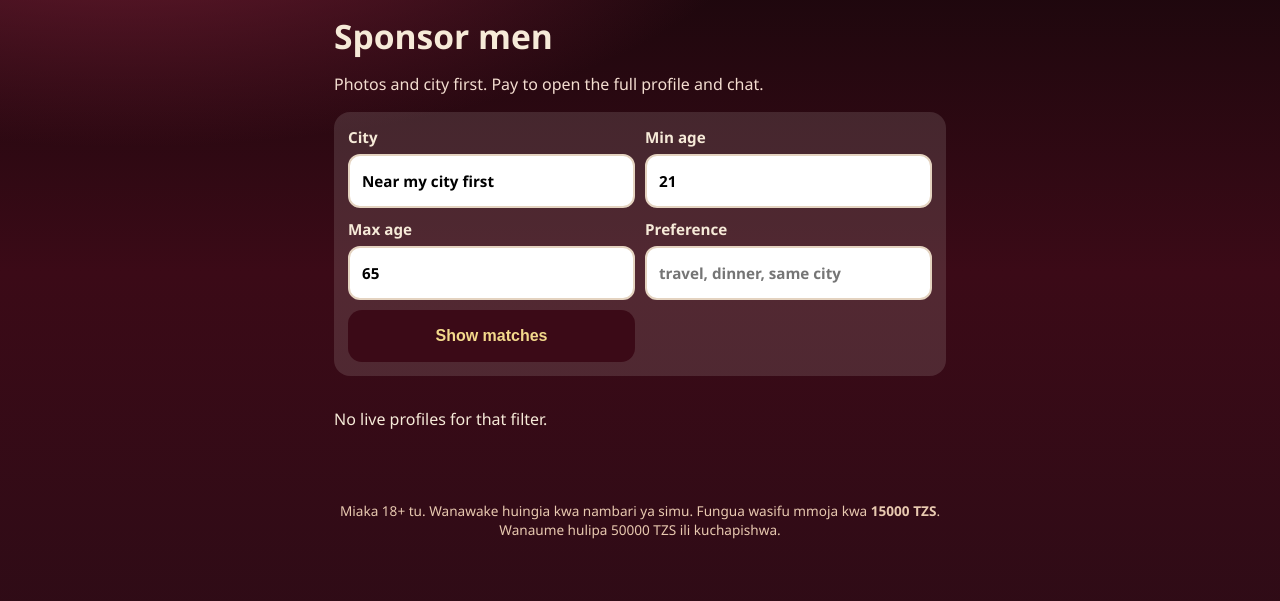
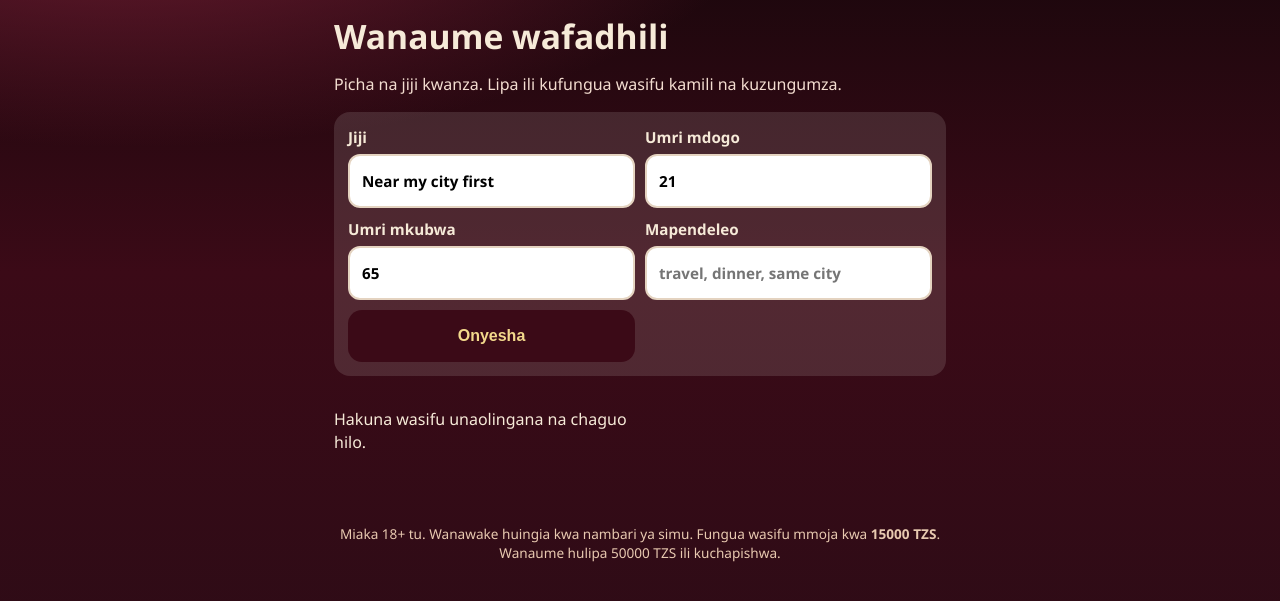
Before and after one commit to kengodhil/sponsa, a Django app: page /browse/ in a window 1280 px wide. Shown: the part 48-649 px from the top of the page. Run offline with Django 5.2, Linux system fonts and the light colour scheme; a user stored in the database is signed in; tables that the repository leaves empty hold one stand-in row (values such as "Sample post").

Commit message:
Translate browse sponsors to Swahili

```diff
--- a/frontend/templates/sponsors/browse.html
+++ b/frontend/templates/sponsors/browse.html
@@ -1,15 +1,15 @@
 {% extends "base.html" %}
-{% block title %}Sponsors{% endblock %}
+{% block title %}Wafadhili{% endblock %}
 {% block content %}
 <section>
-  <h1>Sponsor men</h1>
-  <p class="lead">Photos and city first. Pay to open the full profile and chat.</p>
+  <h1>Wanaume wafadhili</h1>
+  <p class="lead">Picha na jiji kwanza. Lipa ili kufungua wasifu kamili na kuzungumza.</p>
   <form method="get" class="filters">
-    <label>City {{ form.city }}</label>
-    <label>Min age {{ form.min_age }}</label>
-    <label>Max age {{ form.max_age }}</label>
-    <label>Preference {{ form.preference }}</label>
-    <button class="btn btn-dark" type="submit">Show matches</button>
+    <label>Jiji {{ form.city }}</label>
+    <label>Umri mdogo {{ form.min_age }}</label>
+    <label>Umri mkubwa {{ form.max_age }}</label>
+    <label>Mapendeleo {{ form.preference }}</label>
+    <button class="btn btn-dark" type="submit">Onyesha</button>
   </form>
 
   <div class="man-grid">
@@ -20,16 +20,16 @@
           <div class="avatar" hidden>{{ profile.initials }}</div>
         </div>
         <h2>{{ profile.public_name }}</h2>
-        <p class="chips"><span>{{ profile.age }} yrs</span><span>{{ profile.city }}</span></p>
+        <p class="chips"><span>{{ profile.age }} miaka</span><span>{{ profile.city }}</span></p>
         <p>{{ profile.teaser }}</p>
         {% if profile.id in unlocked_ids %}
-          <a class="btn btn-dark" href="{% url 'sponsors:detail' profile.pk %}">Open profile</a>
+          <a class="btn btn-dark" href="{% url 'sponsors:detail' profile.pk %}">Fungua wasifu</a>
         {% else %}
-          <a class="btn btn-gold" href="{% url 'sponsors:detail' profile.pk %}">View</a>
+          <a class="btn btn-gold" href="{% url 'sponsors:detail' profile.pk %}">Angalia</a>
         {% endif %}
       </article>
     {% empty %}
-      <p>No live profiles for that filter.</p>
+      <p>Hakuna wasifu unaolingana na chaguo hilo.</p>
     {% endfor %}
   </div>
 </section>
```
